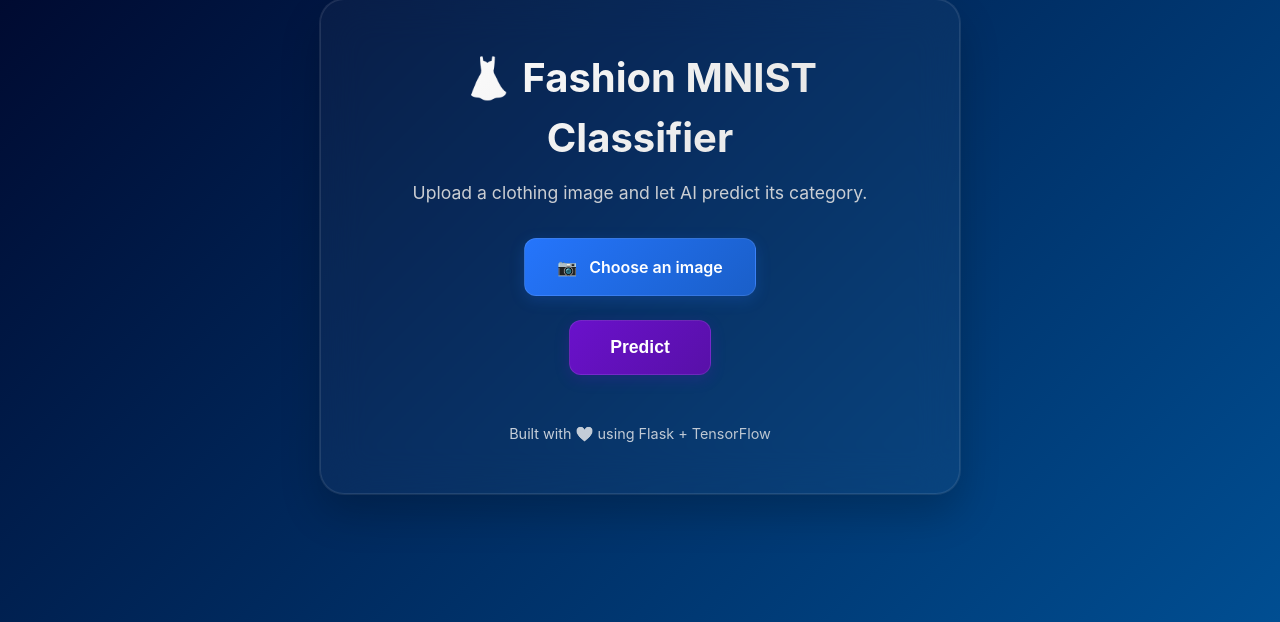
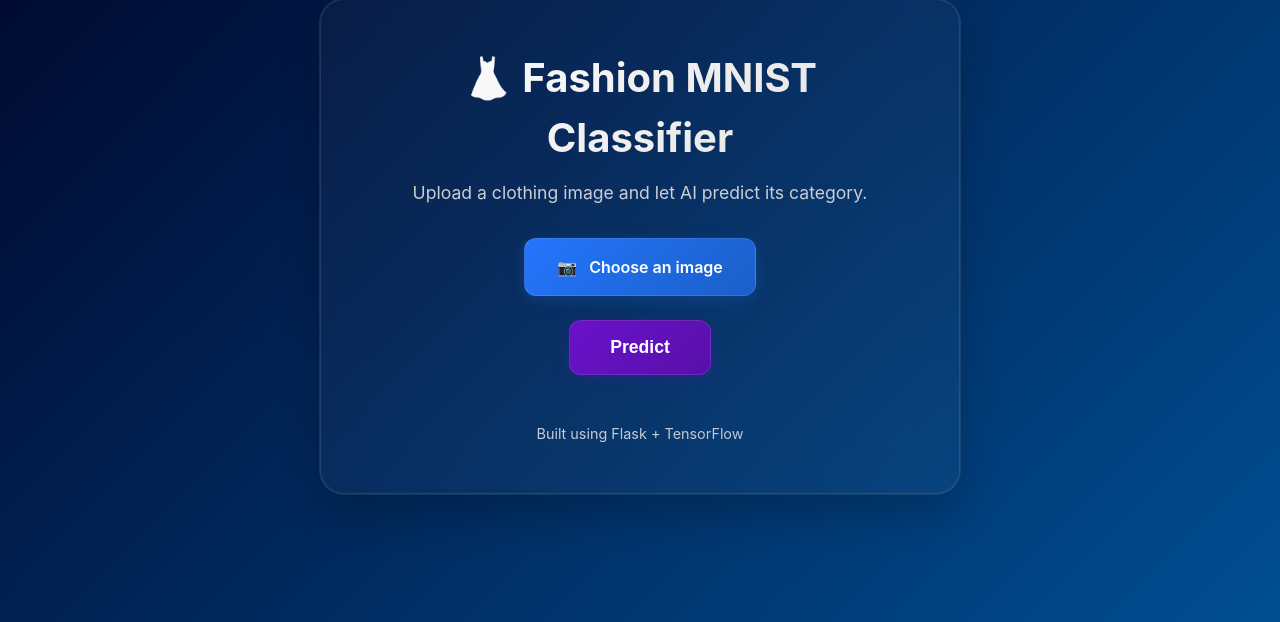
Before and after one commit to dubeyayushi/fashion-mnist-classifier, a FastAPI app: page / in a window 1280 px wide. Shown: the part 178-800 px from the top of the page. Run offline with FastAPI, Linux system fonts and the light colour scheme.

Commit message:
update index.html

```diff
--- a/templates/index.html
+++ b/templates/index.html
@@ -56,7 +56,7 @@
     </main>
 
     <footer>
-      <p>Built with ❤️ using Flask + TensorFlow</p>
+      <p>Built using Flask + TensorFlow</p>
     </footer>
   </div>
 
```
